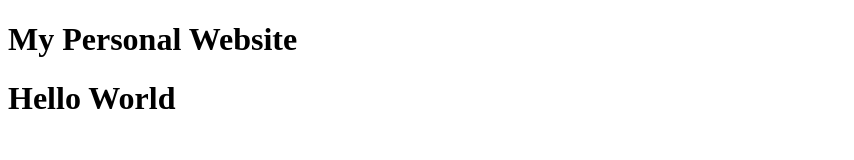
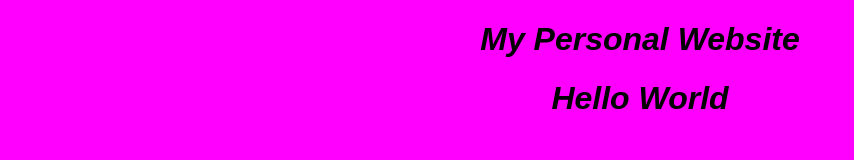
Before and after one commit to mmdanat/WomenOnTheMOVE, a plain HTML site: page index.html in a window 1280 px wide. Shown: the whole page, without its empty margins (0-854 px from the left). Drawn offline with Linux system fonts and the light colour scheme.

Commit message:
add style.css, connect to index.html

```diff
--- a/index.html
+++ b/index.html
@@ -2,6 +2,8 @@
 <html lang="en">
     <head>
         <h1>My Personal Website</h1>
+        <link rel="stylesheet" href="style.css" />
+
     </head>
     <body>
         <h1>Hello World</h1>
--- /dev/null
+++ b/style.css
@@ -0,0 +1,9 @@
+body {
+    background: fuchsia;
+    text-align:center;
+}
+
+h1{
+    font-style: italic;
+    font-family: fantasy;
+}
```
